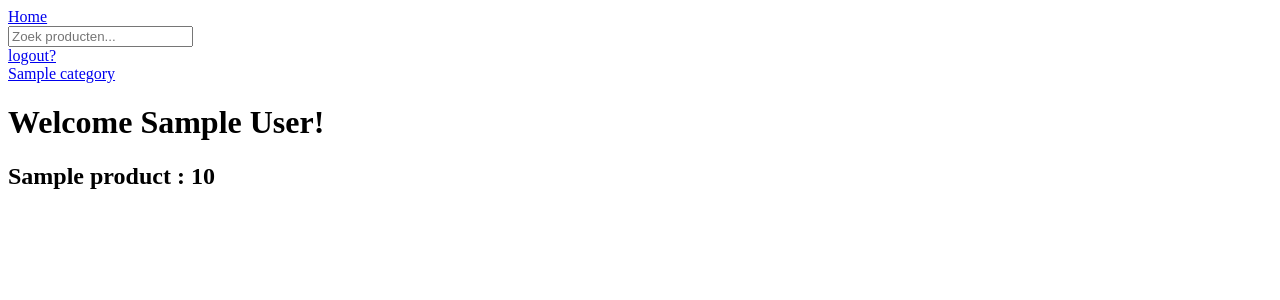
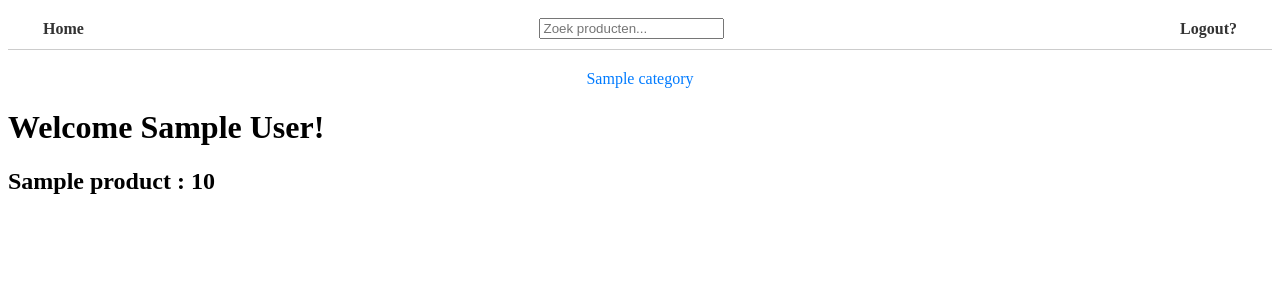
Before and after one commit to Fien1004/Webshop_phone_accesoires, a PHP site: page / in a window 1280 px wide. Shown: the top 300 px of the page. Run offline with PHP 8.4, Linux system fonts and the light colour scheme; the visitor is signed in with stand-in values (Sample User, id 1); tables that the repository leaves empty or names only in its code hold one stand-in row (values such as "Sample post").

Commit message:
Changed CSS

```diff
--- a/Index.php
+++ b/Index.php
@@ -41,6 +41,7 @@ try {
     <meta charset="UTF-8">
     <meta name="viewport" content="width=device-width, initial-scale=1.0">
     <title>Telefoonaccessoires</title>
+    <link rel="stylesheet" href="css/style.css">
 </head>
 <body>
 <nav class="navbar">
@@ -56,7 +57,7 @@ try {
         <a href="admin.php" class="navbar__admin">Admin</a>
     <?php endif; ?>
 
-    <a href="logout.php" class="navbar__logout">logout?</a>
+    <a href="logout.php" class="navbar__logout">Logout?</a>
 </nav>
 
 <!-- Categorieën -->
--- a/css/style.css
+++ b/css/style.css
@@ -65,3 +65,42 @@
   padding: 0.3em 2em;
   font-size: 1.4em;
 }
+
+/*navbar*/
+.navbar
+{
+  display: flex;
+  justify-content: space-between;
+  align-items: center;
+  padding: 10px 20px;
+  border-bottom: 1px solid #ccc;
+}
+
+.navbar a
+{
+  margin: 0 15px;
+  text-decoration: none;
+  color: #333;
+  font-weight: bold;
+}
+
+.navbar a:hover
+{
+  color: #007bff;
+}
+
+.categories {
+  display: flex;
+  justify-content: center;
+  margin: 20px 0;
+}
+
+.categories a {
+  margin: 0 10px;
+  text-decoration: none;
+  color: #007bff;
+}
+
+.categories a:hover {
+  text-decoration: underline;
+}
```
